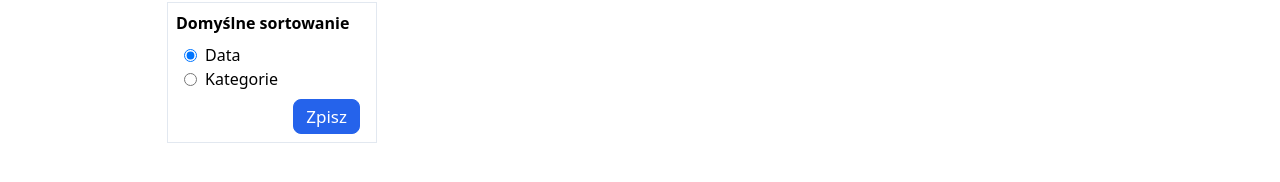
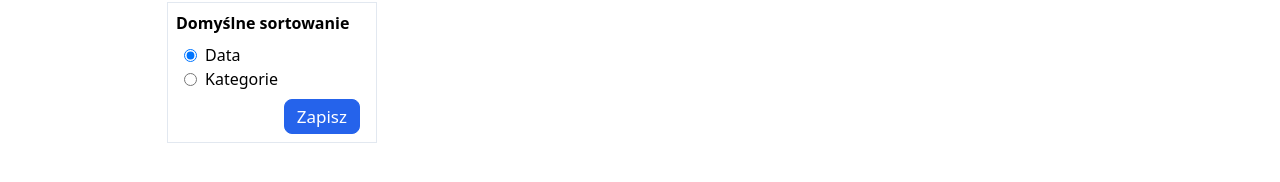
Before and after one commit to JakubM-I/todo-list-vite, a React (Vite) app: page /todo-list-vite/configuration in a window 1280 px wide. Shown: the part 152-334 px from the top of the page. Built offline with nearby package versions, Linux system fonts and the light colour scheme.

Commit message:
Chnage button elements to button component in config components

```diff
--- a/src/features/configuration/Notification/index.jsx
+++ b/src/features/configuration/Notification/index.jsx
@@ -1,5 +1,6 @@
 import { useDispatch } from "react-redux";
 import { closeModal } from "../../../common/PopupModal/modalSlice";
+import PrimaryButton from "../../../common/PrimaryButton";
 
 const Notification = ({body}) => {
     const dispatch = useDispatch();
@@ -8,12 +9,10 @@ const Notification = ({body}) => {
         <div>
             <p className="mb-3">{body}</p>
             <div className="flex justify-end pr-2">
-                <button
-                    className="bg-primaryBlue rounded-lg border border-primaryBlue text-primaryLightColor text-[min(max(2.89vw,14px),17px)]/[1] py-2 px-3 transition-colors easy-in duration-700 hover:bg-primaryLightColor hover:text-primaryBlue"
+                <PrimaryButton
+                    title="Zamknij"
                     onClick={() => dispatch(closeModal())}
-                >
-                        Zamknij
-                </button>
+                />
             </div>
         </div>
     )
--- a/src/features/configuration/SortTypeSwitcher/index.jsx
+++ b/src/features/configuration/SortTypeSwitcher/index.jsx
@@ -2,6 +2,7 @@ import { useDispatch, useSelector } from "react-redux";
 import { useState } from "react";
 import { configSortTypeSelector, toggleSortType } from "../configurationSlice";
 import { openModal } from "../../../common/PopupModal/modalSlice";
+import PrimaryButton from "../../../common/PrimaryButton";
 
 const SortTypeSwitcher = () => {
     const currentSortType = useSelector(configSortTypeSelector);
@@ -52,9 +53,9 @@ const SortTypeSwitcher = () => {
                     </div>
                 </div>
                 <div className="flex justify-end pr-2">
-                    <button className="bg-primaryBlue rounded-lg border border-primaryBlue text-primaryLightColor text-[min(max(2.89vw,14px),17px)]/[1] py-2 px-3 transition-colors easy-in duration-700 hover:bg-primaryLightColor hover:text-primaryBlue">
-                        Zpisz
-                    </button>
+                    <PrimaryButton
+                        title="Zapisz"
+                    />
                 </div>
             </form>
         </div>
```
